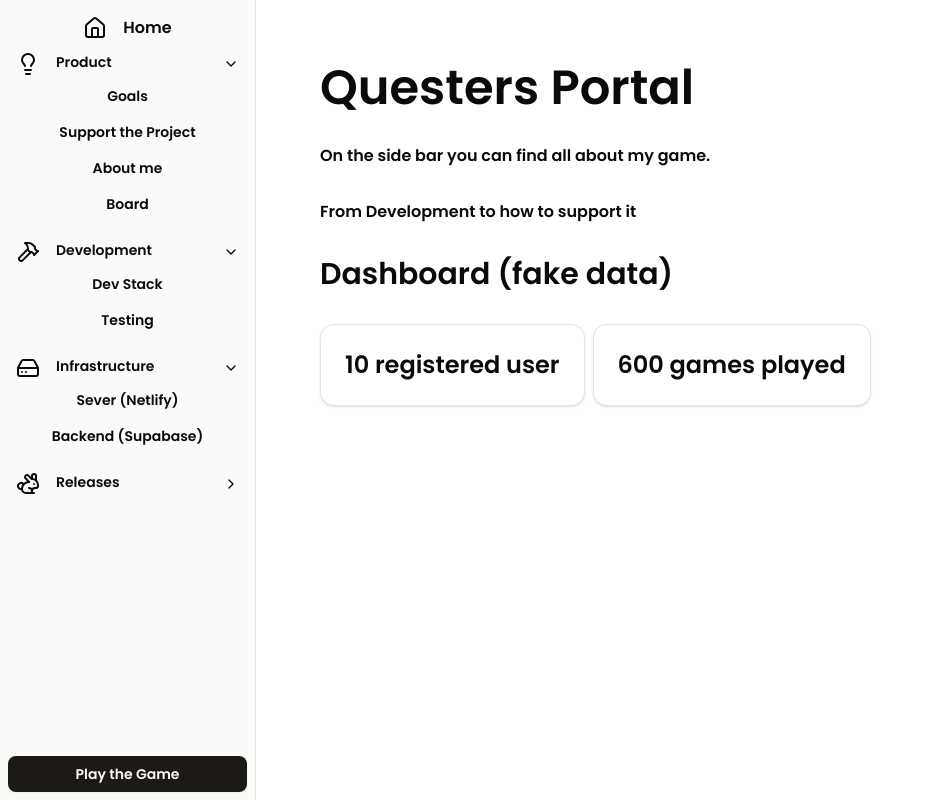
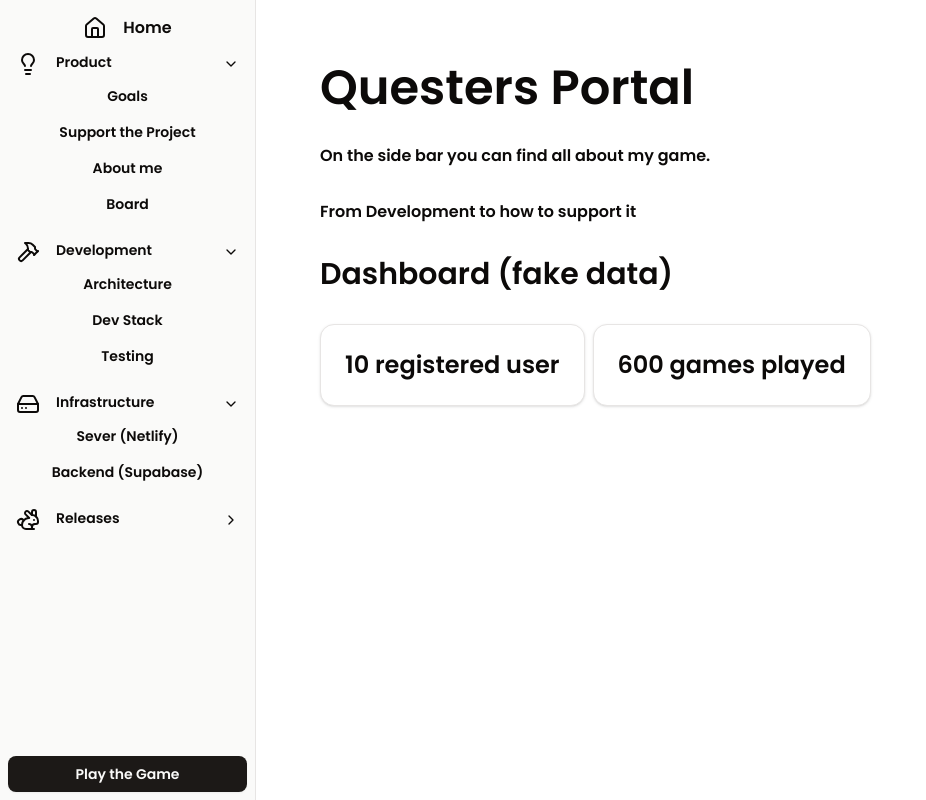
Before and after one commit to pedroaz/questers-portal, a SvelteKit app: page / in a window 1280 px wide. Shown: the whole page, without its empty margins (0-926 px from the left). Built offline with nearby package versions, Linux system fonts and the light colour scheme.

Commit message:
adding svelte flow

```diff
--- a/package.json
+++ b/package.json
@@ -57,6 +57,7 @@
 	},
 	"packageManager": "pnpm@10.11.0+sha512.6540583f41cc5f628eb3d9773ecee802f4f9ef9923cc45b69890fb47991d4b092964694ec3a4f738a420c918a333062c8b925d312f42e4f0c263eb603551f977",
 	"dependencies": {
+		"@xyflow/svelte": "^1.1.1",
 		"posthog-js": "^1.255.1"
 	}
 }
--- a/src/routes/app-sidebar.svelte
+++ b/src/routes/app-sidebar.svelte
@@ -41,6 +41,10 @@
 			icon: Hammer,
 			open: true,
 			items: [
+				{
+					title: 'Architecture',
+					url: '/info/development/architecture'
+				},
 				{
 					title: 'Dev Stack',
 					url: '/info/development/dev-stack'
--- /dev/null
+++ b/src/routes/info/development/architecture/+page.svelte
@@ -0,0 +1,18 @@
+<script>
+	import { SvelteFlow } from '@xyflow/svelte';
+
+	import '@xyflow/svelte/dist/style.css';
+
+	let nodes = $state.raw([
+		{ id: '1', position: { x: 0, y: 0 }, data: { label: '1' } },
+		{ id: '2', position: { x: 0, y: 100 }, data: { label: '2' } }
+	]);
+
+	let edges = $state.raw([{ id: 'e1-2', source: '1', target: '2' }]);
+</script>
+
+<h1>Architecture Page</h1>
+
+<div class="box" style:width="70vw" style:height="70vh">
+	<SvelteFlow bind:nodes bind:edges preventScrolling={true} />
+</div>
```
Also changed, not shown: 1 other file (tests, documents, lock files or other folders).
